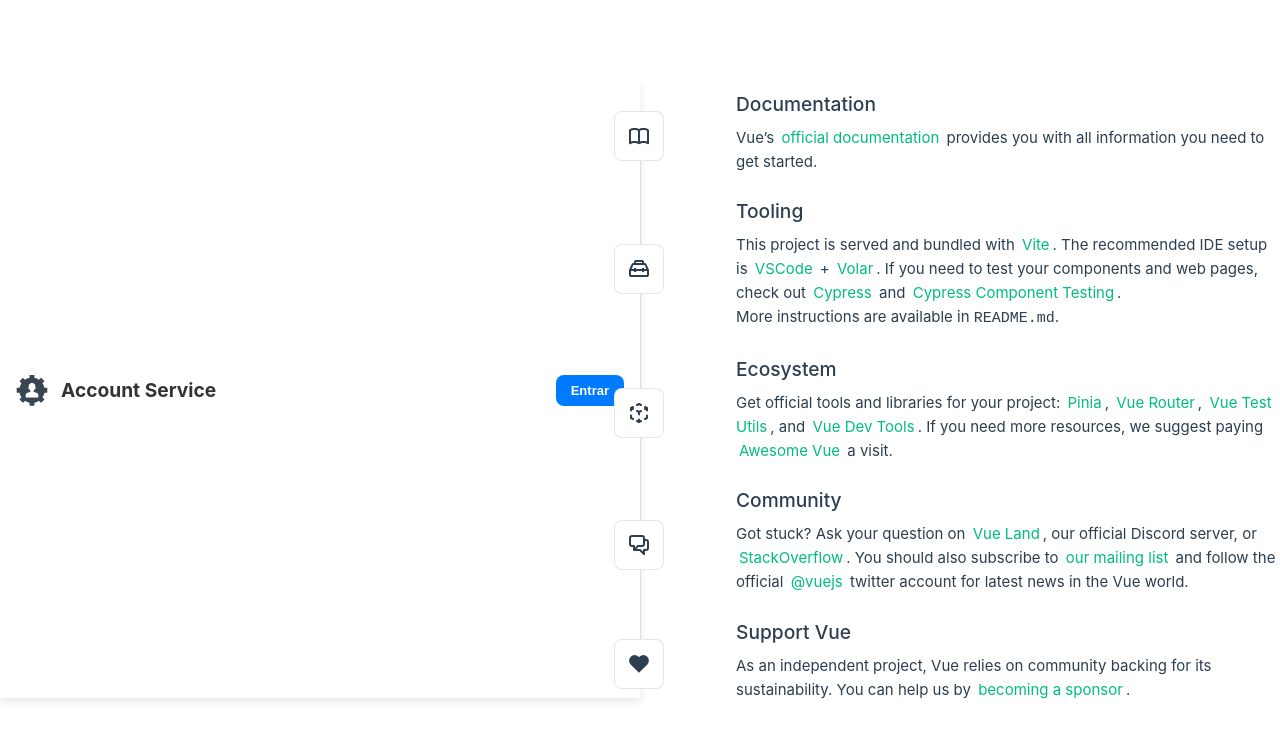
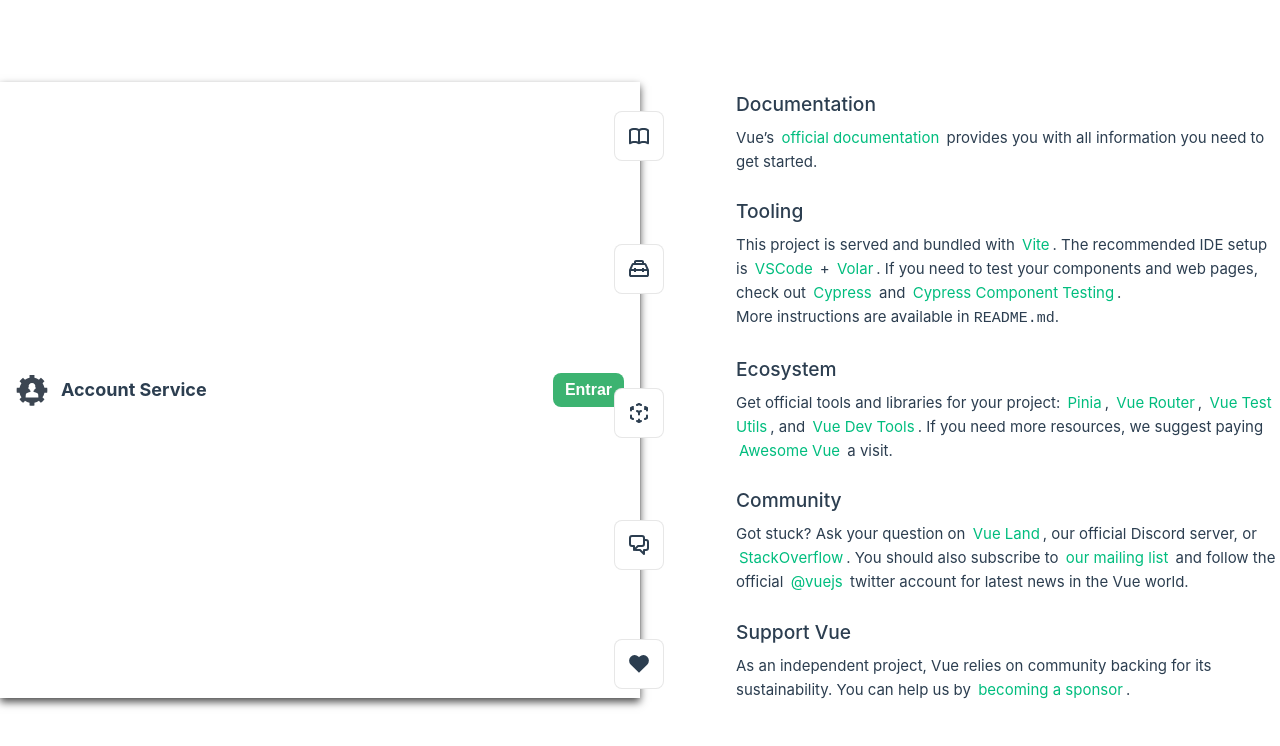
Before and after one commit to laxeder/vue-account-service, a Vue app: page / in a window 1280 px wide. Shown: the top 746 px of the page. Built offline with nearby package versions, Linux system fonts and the light colour scheme.

Commit message:
feat(header): Melhorando visual

```diff
--- a/src/components/HeaderComponent.vue
+++ b/src/components/HeaderComponent.vue
@@ -51,7 +51,7 @@
   width: 100%;
   display: flex;
   align-items: center;
-  box-shadow: 0 4px 8px rgba(0, 0, 0, 0.1);
+  box-shadow: 0 4px 8px rgba(0, 0, 0, 0.7);
   margin-bottom: 20px;
 }
 
@@ -70,31 +70,29 @@
 }
 
 .title {
-  font-size: 1.2rem;
-  color: #333;
-  text-decoration: none;
+  font-size: large;
+  font-weight: 700;
+  color: var(--color-heading);
   cursor: pointer;
-  font-weight: bold;
 }
 
 .login-button {
-  padding: 8px 15px;
-  background-color: #007bff;
+  padding: 8px 12px;
+  background-color: mediumseagreen;
   color: #fff;
   border: none;
   border-radius: 8px;
   cursor: pointer;
   transition: background-color 0.3s ease;
   font-weight: bold;
-  font-size: small;
+  font-size: medium;
 }
 
 .logo {
   width: 32px;
   height: 32px;
-  font-size: 1.2rem;
+  font-size: medium;
   margin-right: 10px;
   cursor: pointer;
 }
 </style>
-@/stores/app
```
